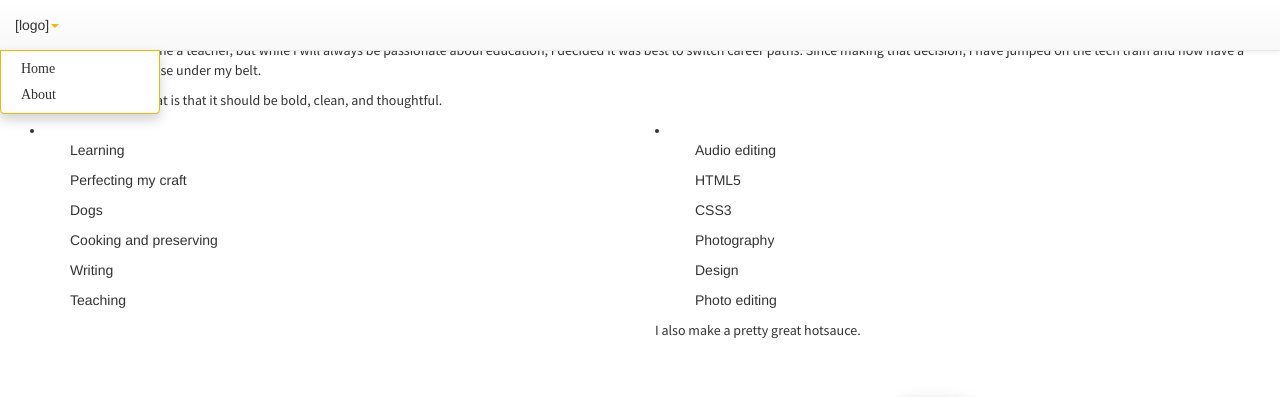
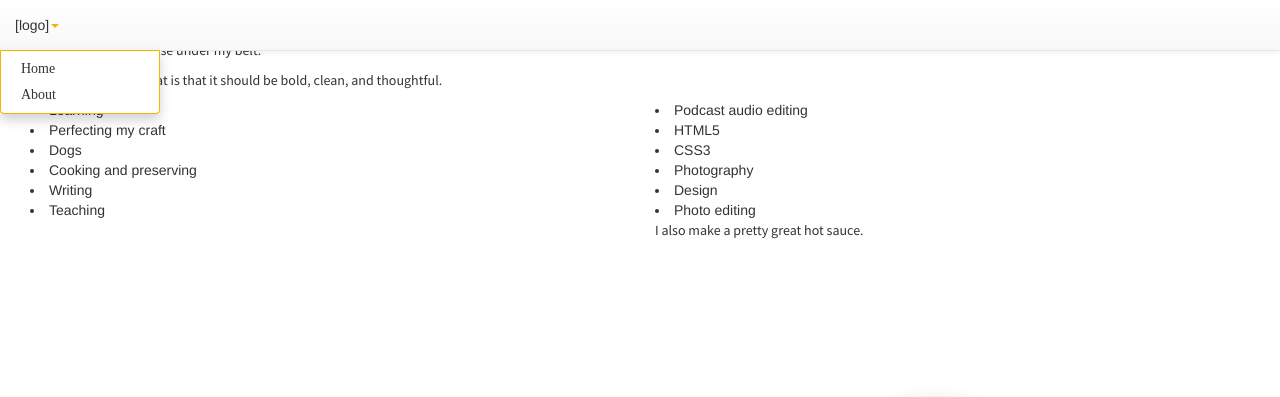
Before and after one commit to cr-allen/portfolio-site, a plain HTML site: page about.html in a window 1280 px wide. Shown: the top 397 px of the page. Drawn offline with Linux system fonts and the light colour scheme; files whose address does not match are found by name.

Commit message:
tweaked about and index pages

```diff
--- a/CSS/portfolio-styles.css
+++ b/CSS/portfolio-styles.css
@@ -22,7 +22,7 @@
 }
 h2 {
   position: absolute;
-  left: 300px;
+  left: 400px;
   top: 300px;
   right: 200px;
   z-index: 2;
@@ -72,7 +72,7 @@ h2 {
 .samples-title{
   text-align: center;
   color: #002D00;
-
+  font-family: 'Slabo 27px', serif;
 }
 .kgof{
 
--- a/about.html
+++ b/about.html
@@ -36,8 +36,8 @@
     <!-- why is this obscuring the hero -->
 <!--begin hero and bio-->
   <div class="hero">
-    <img src="" alt="" class="hero-image">
-      <p class="bio text">I'm originally from Denver but have lived in Fresno for the last 20 or so years. After getting a BA in history from Fresno State, I worked as a customer service representative for a large wireless provider and as a substitute teacher. I intended to become a teacher, but while I will always be passionate aboui education, I decided it was best to switch career paths. Since making that decision, I have jumped on the tech train and now have a couple classes from Geekwise under my belt.
+    <img src="" alt="" class="hero img-responsive">
+      <p class="text">I'm originally from Denver but have lived in Fresno for the last 20 or so years. After getting a BA in history from Fresno State, I worked as a customer service representative for a large wireless provider and as a substitute teacher. I intended to become a teacher, but while I will always be passionate aboui education, I decided it was best to switch career paths. Since making that decision, I have jumped on the tech train and now have a couple classes from Geekwise under my belt.
       <p class="text">
         My philosophy of design that is that it should be bold, clean, and thoughtful.
       </p>
@@ -47,27 +47,26 @@
   <div class="container-fluid">
     <div class="col-md-6">
       <h2 class="header-text">Things I Love</h2>
-      <li class="text">
-        <ul>Learning</ul>
-        <ul>Perfecting my craft</ul>
-        <ul>Dogs</ul>
-        <ul>Cooking and preserving</ul>
-        <ul>Writing</ul>
-        <ul>Teaching</ul>
-        <ul></ul>
-      </li>
+        <div class="text">
+          <li>Learning</li>
+          <li>Perfecting my craft</li>
+          <li>Dogs</li>
+          <li>Cooking and preserving</li>
+          <li>Writing</li>
+          <li>Teaching</li>
+        </div>
     </div>
     <div class="col-md-6">
       <h2 class="header-text">Skills</h2>
-      <li class="text">
-        <ul>Audio editing</ul>
-        <ul>HTML5</ul>
-        <ul>CSS3</ul>
-        <ul>Photography</ul>
-        <ul>Design</ul>
-        <ul>Photo editing</ul>
-        <p>I also make a pretty great hotsauce.</p>
-      </li>
+        <div class="text">
+          <li>Podcast audio editing</li>
+          <li>HTML5</li>
+          <li>CSS3</li>
+          <li>Photography</li>
+          <li>Design</li>
+          <li>Photo editing</li>
+          <p class="text">I also make a pretty great hot sauce.</p>
+        </div>
     </div>
   </div>
   <button class="hire">
--- a/css/about.css
+++ b/css/about.css
@@ -29,9 +29,9 @@ button{
   border-radius: 6px;
   padding: 10px;
   text-decoration: none;
-  box-shadow: 0 8px 16px 0 rgba(0,0,0,0.2), 0 6px 20px 0 rgba(0,0,0,0.19);
-  margin: 0 auto;
-}
+  box-shadow: 0 8px 16px 0 rgba(0,0,0,0.2), 0 6px 20px 0
 .header-text{
   font-family: 'Slabo 14px', serif;
+  color: #002d00;
+  padding: 1px;
 }
```
Also changed, not shown: index.html (+1 -1 lines), pics/poppy.png. Lines whose indentation alone changed are shown as unchanged.
